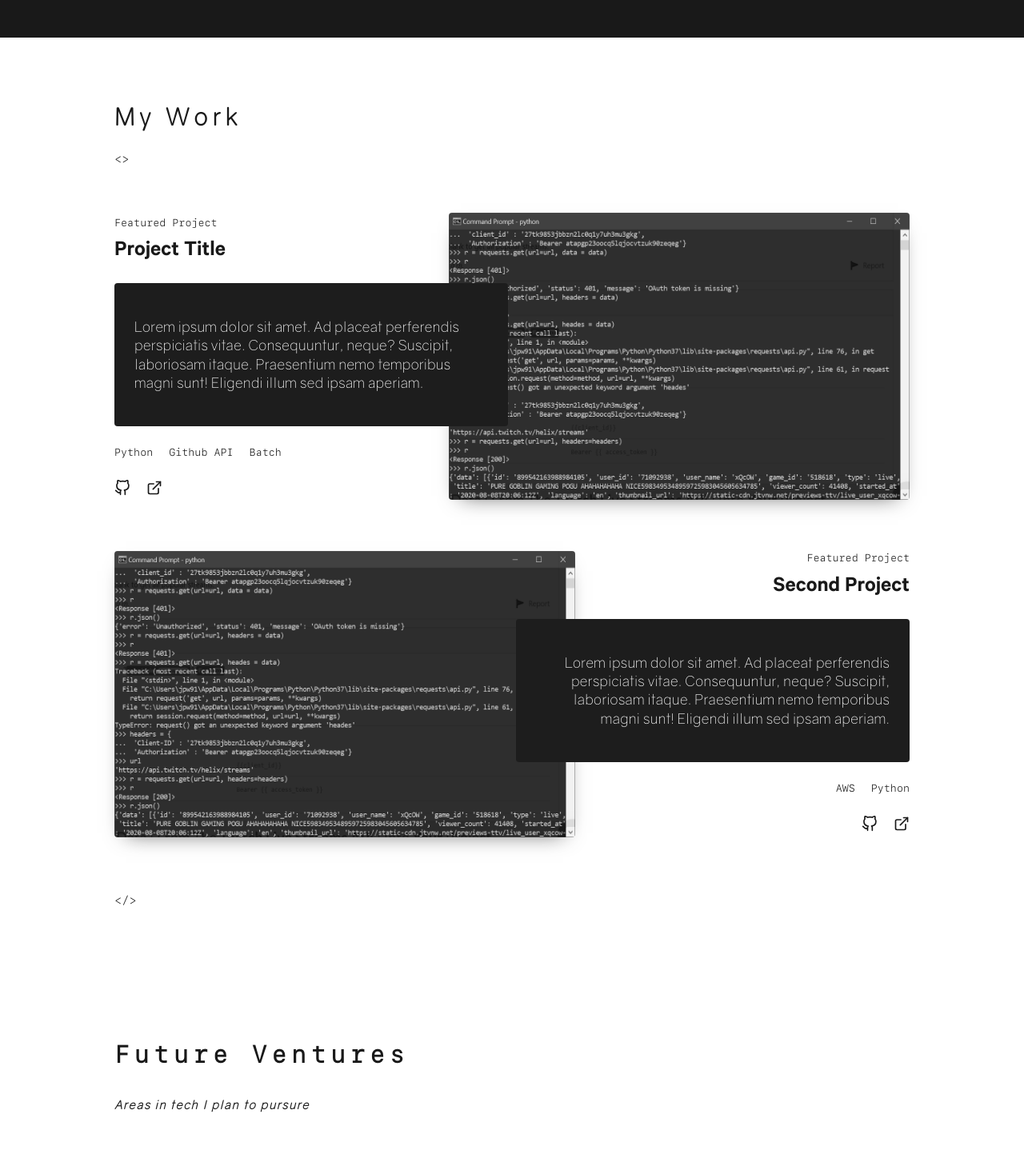
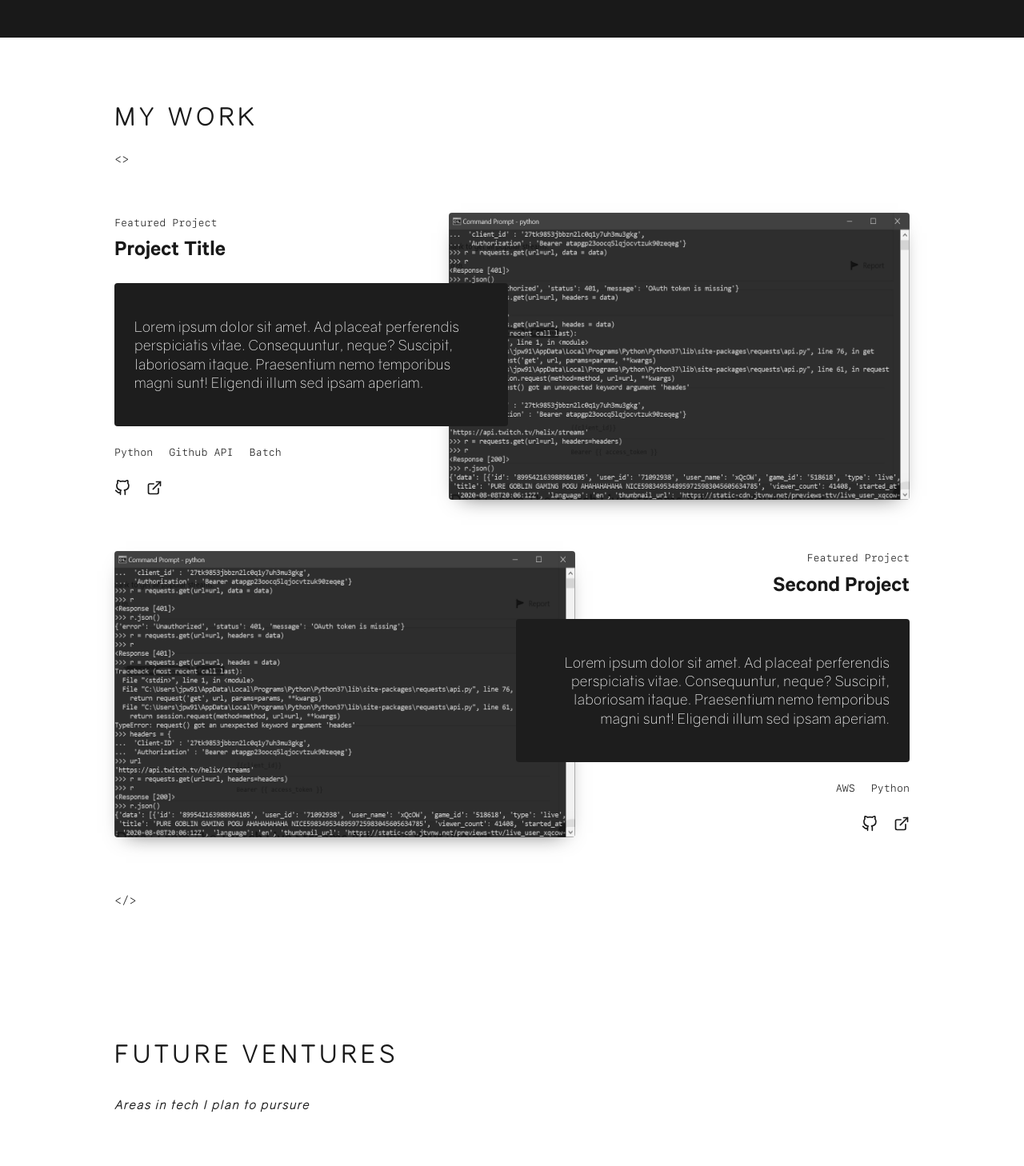
Before and after one commit to Red-CS/portfolio-website, a Next.js app: page / in a window 1280 px wide. Shown: the part 1440-2898 px from the top of the page at 80% size. Built offline with nearby package versions, Linux system fonts and the light colour scheme.

Commit message:
fixed fonts
The fourth section header font was wrong for some reason, fixed it. Also, project is deployed as of now!!!

```diff
--- a/styles/component/Fourth.module.css
+++ b/styles/component/Fourth.module.css
@@ -14,8 +14,10 @@
 }
 
 #fourth-section-header {
+    font-family: Gravity-Light;
     padding-bottom: 10px;
     font-size: 30px;
+    text-transform: uppercase;
 }
 
 .venture-list {
--- a/styles/component/Third.module.css
+++ b/styles/component/Third.module.css
@@ -7,6 +7,7 @@
 #third-section-header {
     font-family: Gravity-Light;
     font-size: 30px;
+    text-transform: uppercase;
 }
 
 .my-work {
```
